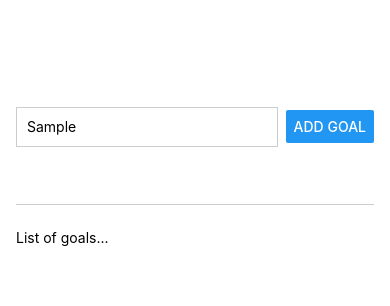
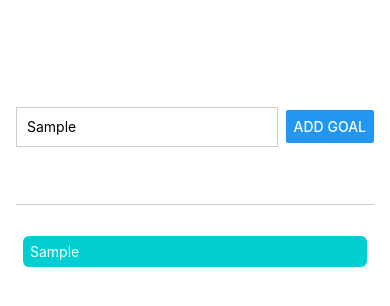
Before and after one commit to JoacoMaurtua/FIrst-React-Native-Proyect, a React Native app: screen / in a window 390 px wide. Both pictures are taken after typing "Sample" into the empty fields and a click on the button "ADD GOAL". Shown: the top 306 px of the page. Built offline with nearby package versions, Linux system fonts and the light colour scheme.

Commit message:
agregando interactividad y mas styles

```diff
--- a/App.js
+++ b/App.js
@@ -1,60 +1,97 @@
+import { useState } from 'react';
 import { StyleSheet, Text, View, Button, TextInput } from 'react-native'; //componentes nativos de react native
 
 // View hace el papel de div,section,container y de cualquier contenedor que agrupe mas elementos
 //flex ya esta por defecto, se pueden usar las propiedades flex-box de frente
 // Los botones no tienen un prop de estilos, se les da a traves de atributos
+// El manejo de eventos se hace de una forma parecida a React, con event handlers, solo que con nombres algo diferentes
+//onChange --> onChangeText
+//onClick --> onPress
+//Para manejar estados aqui tambien usamos useState
+
+//SOBRE LOS ESTILOS: En Recat native los estilos no son exactamente en css,
+//                   por ende no existe la herencia ni el comportamiento en
+//                   casacada en los elementos.
+
+//                   Hay propiedades en los estilos que solo se aplican en un
+//                   componente nativo en andorid por ejemplo, pero no en iOS,
+//                   la solucion suele ser envolver dicho componente en un View
+
 export default function App() {
+  const [newGoal, setNewGoal] = useState('');
+  const [weekGoals, setWeekGoals] = useState([]);
+
+  const newInputText = (newInput) => {
+    setNewGoal(newInput);
+  };
+
+  //Devuelve un arreglo con los goals anteriores + el nuevo goal ingresado
+  const addNewInputText = () => {
+    setWeekGoals((currentWeekGoals) => [...currentWeekGoals, newGoal]);
+  };
+
   return (
     <View style={styles.appContainer}>
       <View style={styles.inputContainer}>
         <TextInput
           style={styles.textInput}
           placeholder="Your week goal"
+          onChangeText={newInputText}
         />
-        <Button
-          title="Add Goal"
-          padding="2"
-
-        />
+        <Button title="Add Goal" padding="2" onPress={addNewInputText} />
       </View>
       <View style={styles.goalsContainer}>
-        <Text>List of goals...</Text>
+        {weekGoals.map((goal, index) => (
+          <View style={styles.goalListElement} key={index}>
+            <Text style={styles.goalListTextElement}>
+              {goal}
+            </Text>
+          </View>
+        ))}
       </View>
-
     </View>
   );
 }
 
-
 const styles = StyleSheet.create({
   appContainer: {
-    flex:1,
-    paddingTop:50,
-    paddingHorizontal:16
+    flex: 1,
+    paddingTop: 50,
+    paddingHorizontal: 16,
   },
 
-  inputContainer:{
+  inputContainer: {
     flex: 1,
     flexDirection: 'row',
     justifyContent: 'space-between',
     alignItems: 'center',
     marginBottom: 24,
     borderBottomWidth: 1,
-    borderBottomColor: "#cccccc"
+    borderBottomColor: '#cccccc',
   },
 
-  textInput:{
+  textInput: {
     borderWidth: 1,
     borderColor: '#cccccc',
     width: '70%',
     height: 40,
     marginRight: 8,
     paddingLeft: 10,
-    flex:1
+    flex: 1,
   },
 
-  goalsContainer:{
+  goalsContainer: {
     flex: 4,
+  },
+
+  goalListElement: {
+    margin: 7,
+    padding: 7,
+    backgroundColor: '#00ced1',
+    borderRadius: 6,
+  },
+
+  goalListTextElement:{
+    color:'#ffffff',
   }
-
 });
```
